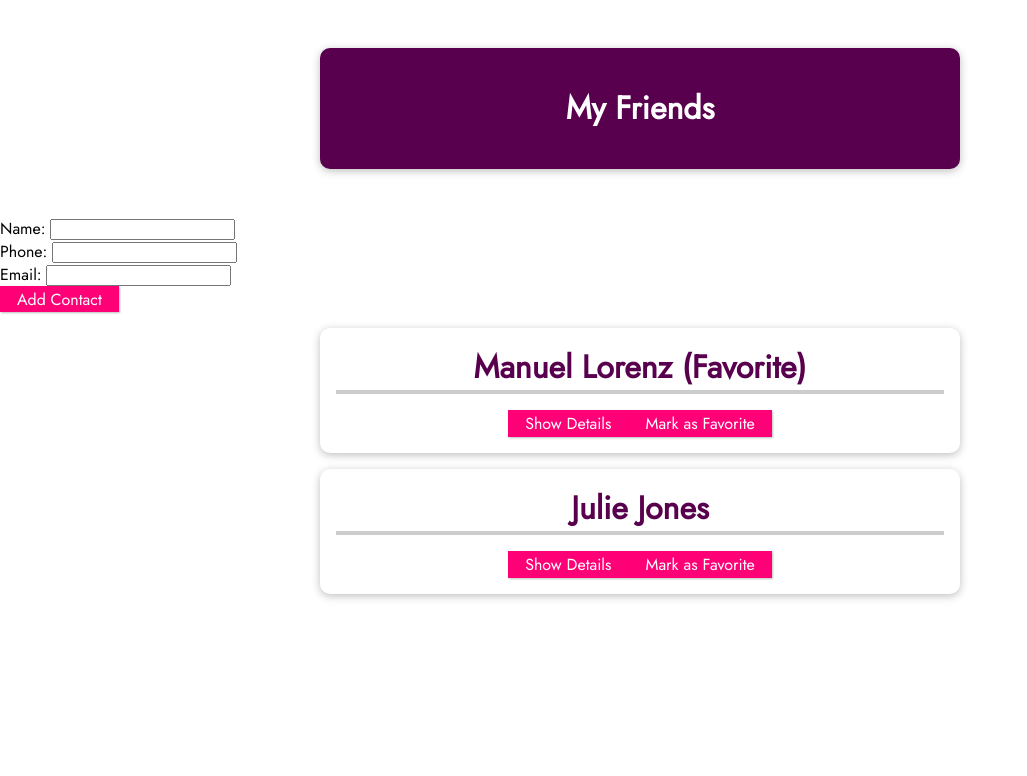
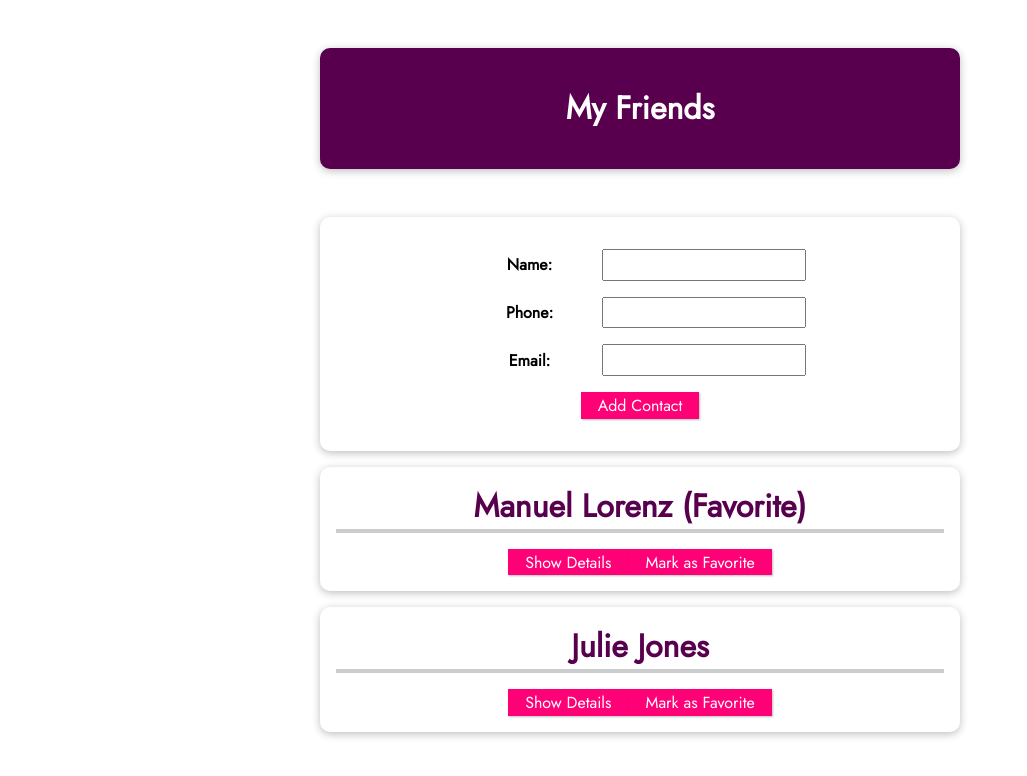
Before and after one commit to Nebucatnetzer/vuejs_course, a Vue app in the folder vue-cli-01-a-new-vue-project/: page / in a window 1280 px wide. Shown: the top 776 px of the page, without its empty margins (0-1027 px from the left). Built offline with nearby package versions, Linux system fonts and the light colour scheme.

Commit message:
add styling for the form

```diff
--- a/vue-cli-01-a-new-vue-project/src/App.vue
+++ b/vue-cli-01-a-new-vue-project/src/App.vue
@@ -82,7 +82,8 @@ header {
     list-style: none;
 }
 
-#app li {
+#app li,
+#app form {
     box-shadow: 0 2px 8px rgba(0, 0, 0, 0.26);
     margin: 1rem auto;
     border-radius: 10px;
@@ -115,4 +116,17 @@ header {
     border-color: #ec3169;
     box-shadow: 1px 1px 4px rgba(0, 0, 0, 0.26);
 }
+#app input {
+    font: inherit;
+    padding: 0.15rem;
+}
+#app label {
+    font-weight: bold;
+    margin-right: 1rem;
+    width: 7rem;
+    display: inline-block;
+}
+#app form div {
+    margin: 1rem 0;
+}
 </style>
```
